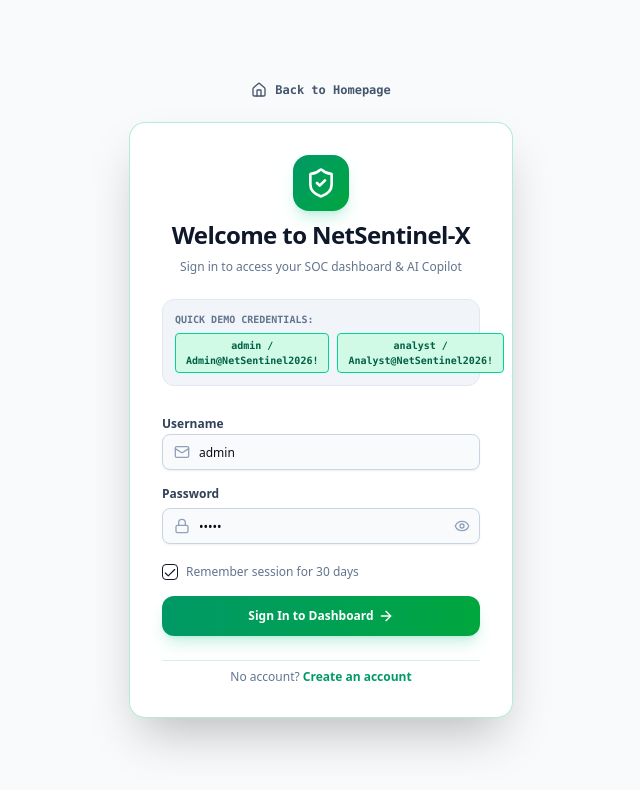
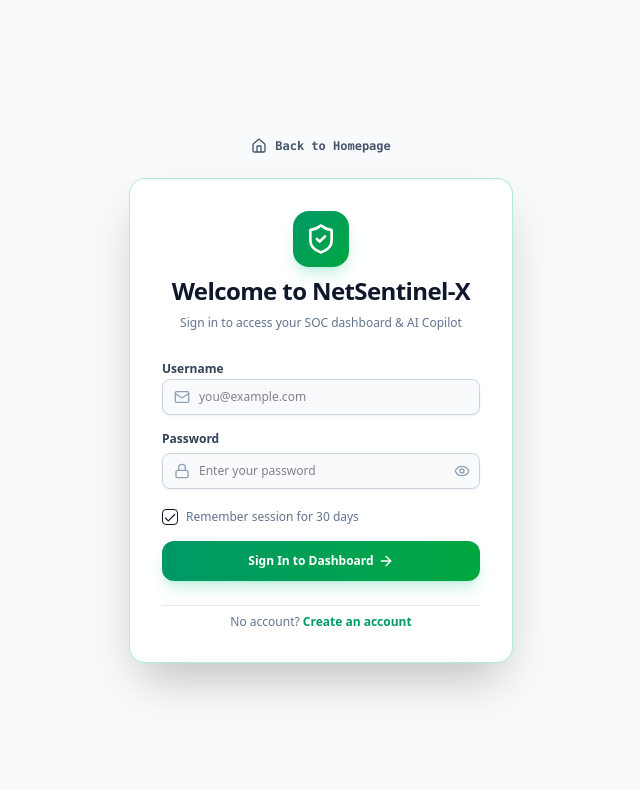
Before and after one commit to ayushsingh257/NetSentinel-X, a Next.js app in the folder frontend/: page /login in a window 1280 px wide. Shown: the top 790 px of the page, without its empty margins (319-959 px from the left). Built offline with nearby package versions, Linux system fonts and the light colour scheme.

Commit message:
feat(auth): harden production login and signup experience

```diff
--- a/frontend/components/ui/login-signup.tsx
+++ b/frontend/components/ui/login-signup.tsx
@@ -99,16 +99,16 @@ export function SignupForm() {
                         <span>Security Analyst</span>
                       </div>
                     </SelectItem>
-                    <SelectItem value="admin">
-                      <div className="flex items-center gap-2">
-                        <ShieldCheck className="w-4 h-4 text-emerald-600" />
-                        <span>SOC Administrator</span>
-                      </div>
-                    </SelectItem>
                     <SelectItem value="engineer">
                       <div className="flex items-center gap-2">
                         <Code className="w-4 h-4 text-teal-500" />
-                        <span>Detection Engineer</span>
+                        <span>Security Engineer</span>
+                      </div>
+                    </SelectItem>
+                    <SelectItem value="grc">
+                      <div className="flex items-center gap-2">
+                        <ShieldCheck className="w-4 h-4 text-purple-500" />
+                        <span>GRC Analyst</span>
                       </div>
                     </SelectItem>
                   </SelectContent>
@@ -170,7 +170,7 @@ export function SignupForm() {
                     value={password}
                     onChange={(e) => setPassword(e.target.value)}
                     className="pr-10 bg-slate-50 dark:bg-black border-slate-300 dark:border-zinc-800 text-xs"
-                    placeholder="••••••••••••"
+                    placeholder="Enter your password"
                   />
                   <Button
                     type="button"
@@ -219,11 +219,13 @@ export function SignupForm() {
 
 export function LoginForm() {
   const [isVisible, setIsVisible] = useState(false);
-  const [username, setUsername] = useState("admin");
-  const [password, setPassword] = useState("admin");
+  const [username, setUsername] = useState("");
+  const [password, setPassword] = useState("");
   const [error, setError] = useState("");
   const [loading, setLoading] = useState(false);
   const router = useRouter();
+
+  const isDemoMode = process.env.NEXT_PUBLIC_DEMO_MODE === "true";
 
   const toggleVisibility = () => setIsVisible(!isVisible);
 
@@ -258,7 +260,7 @@ export function LoginForm() {
           localStorage.setItem("role", username);
           router.push("/dashboard");
         } else {
-          setError("Invalid credentials. Try admin/admin or analyst/analyst.");
+          setError("Invalid credentials. Please verify your username and password.");
         }
       }
     } catch {
@@ -270,7 +272,7 @@ export function LoginForm() {
         localStorage.setItem("role", username);
         router.push("/dashboard");
       } else {
-        setError("Invalid credentials. Try admin/admin or analyst/analyst.");
+        setError("Invalid credentials. Please verify your username and password.");
       }
     } finally {
       setLoading(false);
@@ -301,6 +303,8 @@ export function LoginForm() {
           </p>
         </div>
 
+        {/* Optional Demo Credentials Section: Only shown when NEXT_PUBLIC_DEMO_MODE is true */}
+        {isDemoMode && (
           <div className="bg-slate-100 dark:bg-black/60 p-3 rounded-xl border border-slate-200 dark:border-zinc-800 text-[11px] font-mono space-y-1.5">
             <span className="text-slate-500 dark:text-slate-400 text-[10px] uppercase font-bold block">Quick Demo Credentials:</span>
             <div className="flex items-center justify-between gap-2">
@@ -309,17 +313,18 @@ export function LoginForm() {
                 onClick={() => { setUsername("admin"); setPassword("Admin@NetSentinel2026!"); }}
                 className="flex-1 px-2.5 py-1 rounded bg-emerald-100 dark:bg-emerald-950/80 border border-emerald-400 dark:border-emerald-800 text-emerald-800 dark:text-emerald-300 hover:bg-emerald-200 text-center text-[10px] font-bold"
               >
-              admin / Admin@NetSentinel2026!
+                admin
               </button>
               <button
                 type="button"
                 onClick={() => { setUsername("analyst"); setPassword("Analyst@NetSentinel2026!"); }}
                 className="flex-1 px-2.5 py-1 rounded bg-emerald-100 dark:bg-emerald-950/80 border border-emerald-400 dark:border-emerald-800 text-emerald-800 dark:text-emerald-300 hover:bg-emerald-200 text-center text-[10px] font-bold"
               >
-              analyst / Analyst@NetSentinel2026!
+                analyst
               </button>
             </div>
           </div>
+        )}
 
         {error && (
           <div className="p-3 rounded-lg bg-rose-50 dark:bg-rose-950/80 border border-rose-300 dark:border-rose-500/50 text-rose-700 dark:text-rose-300 text-xs font-mono">
@@ -336,7 +341,7 @@ export function LoginForm() {
                 value={username}
                 onChange={(e) => setUsername(e.target.value)}
                 className="ps-9 bg-slate-50 dark:bg-black border-slate-300 dark:border-zinc-800 text-xs"
-                placeholder="admin"
+                placeholder="you@example.com"
               />
               <div className="text-slate-400 pointer-events-none absolute inset-y-0 start-0 flex items-center justify-center ps-3">
                 <Mail size={16} />
@@ -352,7 +357,7 @@ export function LoginForm() {
               <Input
                 id="password"
                 className="ps-9 pe-9 bg-slate-50 dark:bg-black border-slate-300 dark:border-zinc-800 text-xs"
-                placeholder="Enter password"
+                placeholder="Enter your password"
                 type={isVisible ? "text" : "password"}
                 value={password}
                 onChange={(e) => setPassword(e.target.value)}
```
Also changed, not shown: 1 other file (tests, documents, lock files or other folders). Lines whose indentation alone changed are shown as unchanged.
